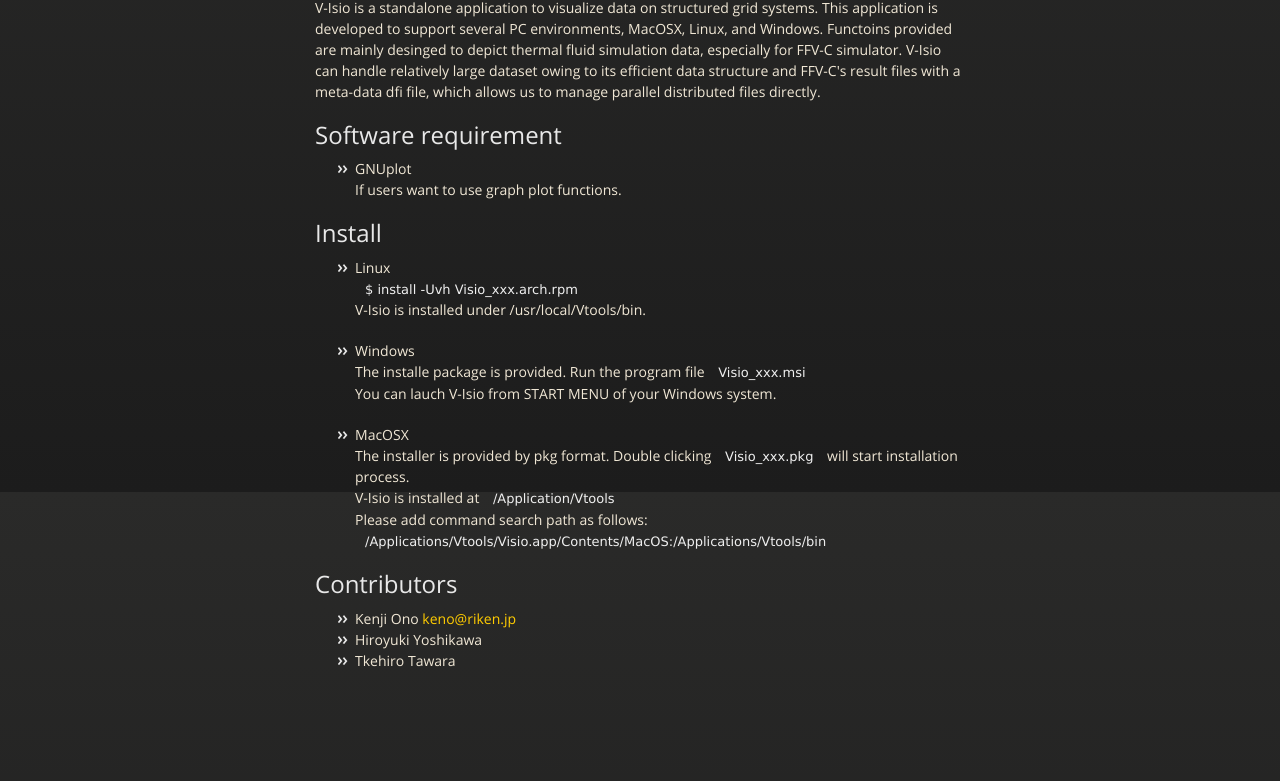
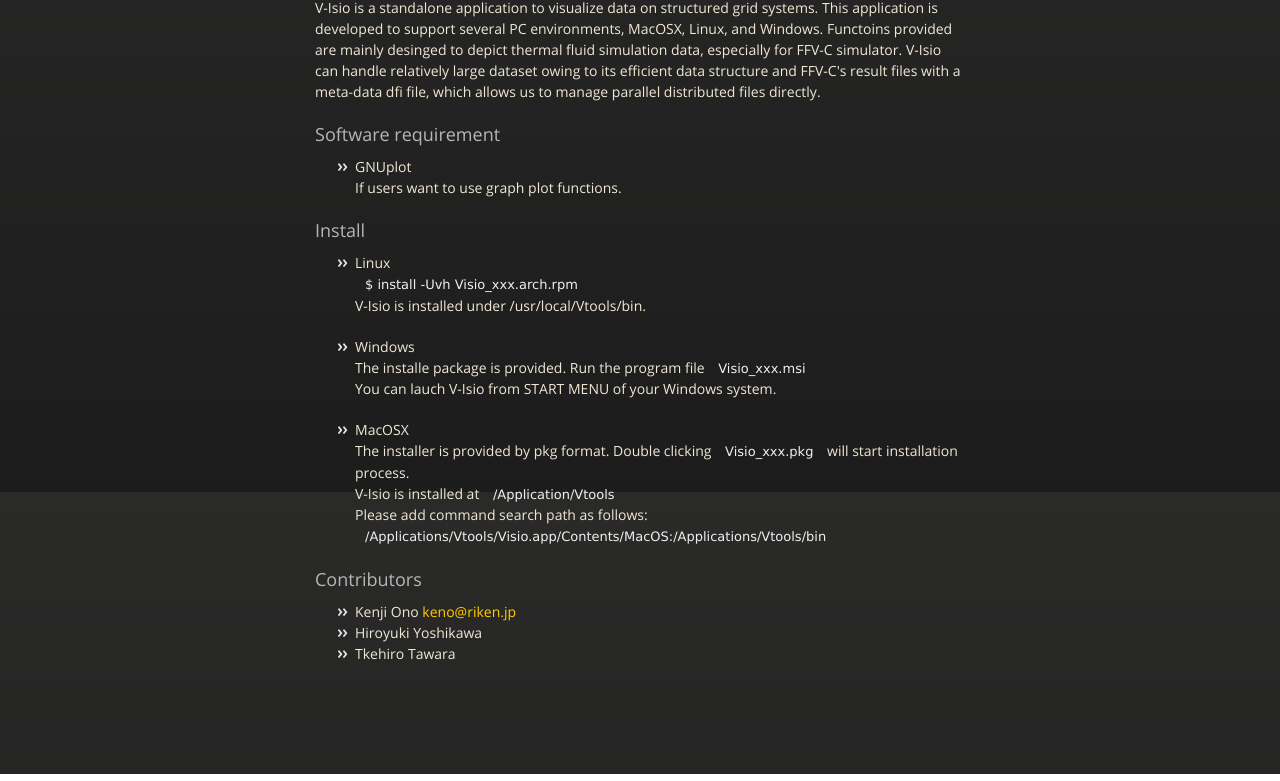
Before and after one commit to yoshikawa-hiroyuki/V-Isio, a plain HTML site: page index.html in a window 1280 px wide. Shown: the part 308-1089 px from the top of the page. Drawn offline with nearby package versions, Linux system fonts and the light colour scheme.

```diff
--- a/index.html
+++ b/index.html
@@ -43,16 +43,16 @@
 
 <p>V-Isio is a standalone application to visualize data on structured grid systems. This application is developed to support several PC environments, MacOSX, Linux, and Windows. Functoins provided are mainly desinged to depict thermal fluid simulation data, especially for FFV-C simulator. V-Isio can handle relatively large dataset owing to its efficient data structure and FFV-C's result files with a meta-data dfi file, which allows us to manage parallel distributed files directly. </p>
 
-<h2>
-<a id="software-requirement" class="anchor" href="#software-requirement" aria-hidden="true"><span class="octicon octicon-link"></span></a>Software requirement</h2>
+<h3>
+<a id="software-requirement" class="anchor" href="#software-requirement" aria-hidden="true"><span class="octicon octicon-link"></span></a>Software requirement</h3>
 
 <ul>
 <li>GNUplot<br>
 If users want to use graph plot functions.</li>
 </ul>
 
-<h2>
-<a id="install" class="anchor" href="#install" aria-hidden="true"><span class="octicon octicon-link"></span></a>Install</h2>
+<h3>
+<a id="install" class="anchor" href="#install" aria-hidden="true"><span class="octicon octicon-link"></span></a>Install</h3>
 
 <ul>
 <li><p>Linux<br>
@@ -68,8 +68,8 @@ Please add command search path as follows:<br>
 <code>/Applications/Vtools/Visio.app/Contents/MacOS:/Applications/Vtools/bin</code>  </p></li>
 </ul>
 
-<h2>
-<a id="contributors" class="anchor" href="#contributors" aria-hidden="true"><span class="octicon octicon-link"></span></a>Contributors</h2>
+<h3>
+<a id="contributors" class="anchor" href="#contributors" aria-hidden="true"><span class="octicon octicon-link"></span></a>Contributors</h3>
 
 <ul>
 <li>Kenji Ono  <a href="mailto:keno@riken.jp">keno@riken.jp</a>
```
Also changed, not shown: params.json (+1 -1 lines).
